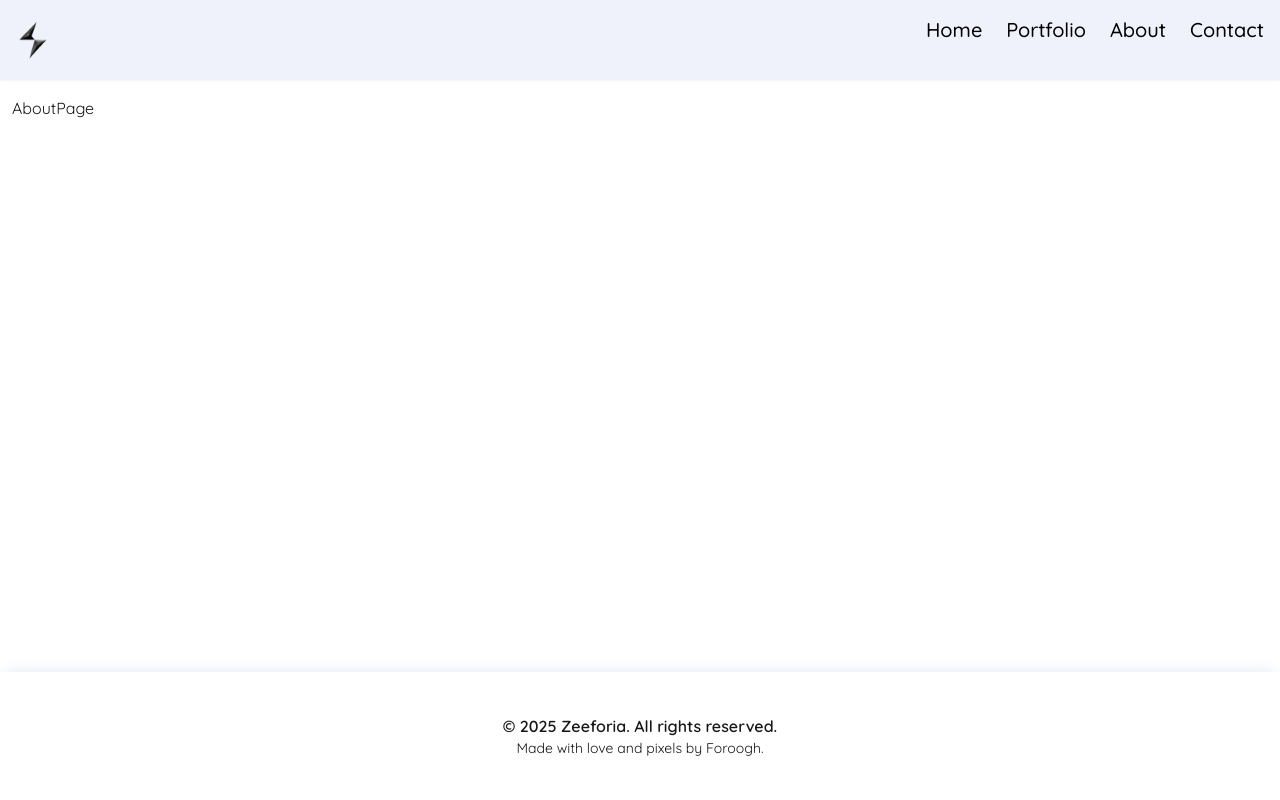
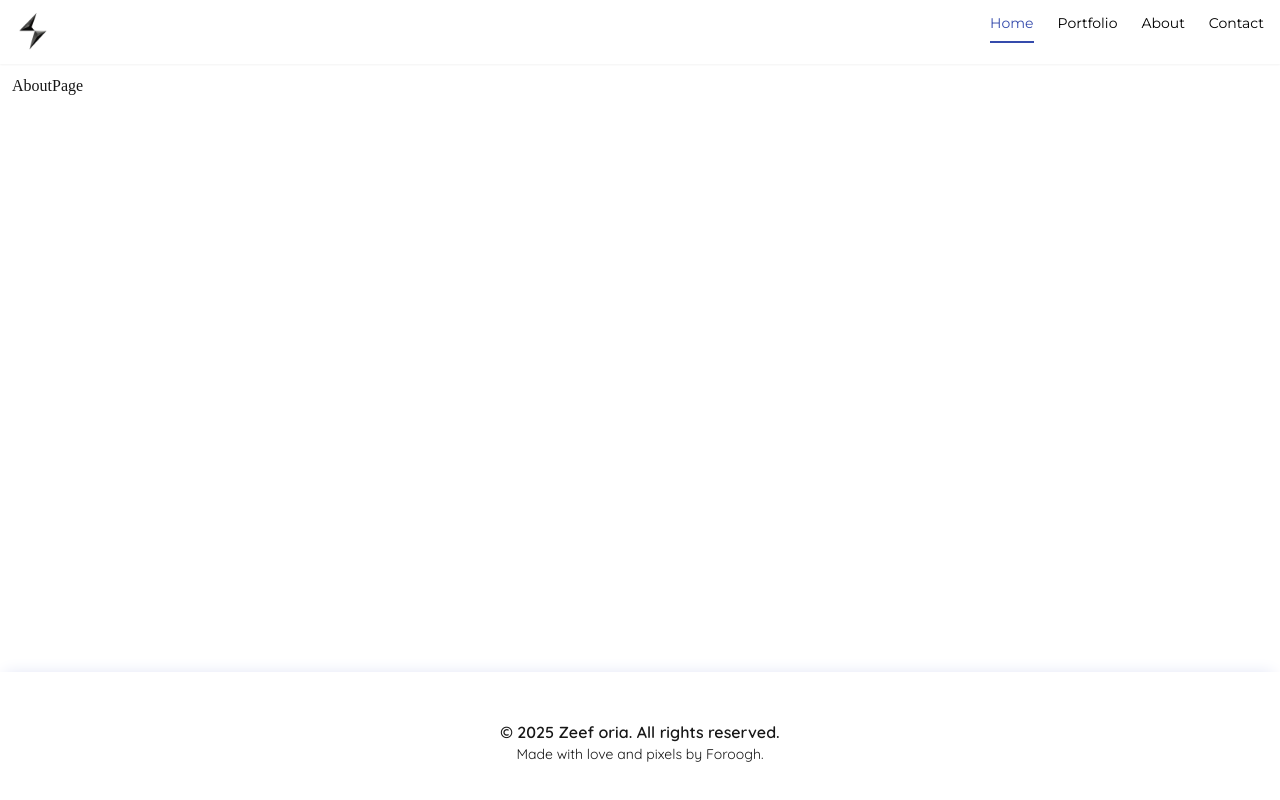
Before and after one commit to blacksheepIV/zeeforia, a Next.js app: page /about in a window 1280 px wide. Built offline with nearby package versions, Linux system fonts and the light colour scheme.

Commit message:
:lipstick: Homepage
update home page and header styles

```diff
--- a/app/about/page.tsx
+++ b/app/about/page.tsx
@@ -1,7 +1,7 @@
 import React from 'react'
 
 function AboutPage() {
-  return <div>AboutPage</div>
+  return <div className="container">AboutPage</div>
 }
 
 export default AboutPage
--- a/app/components/Footer/index.tsx
+++ b/app/components/Footer/index.tsx
@@ -8,10 +8,10 @@ function Footer() {
     setToday(currentDate)
   }, [])
   return (
-    <div className="absolute bottom-0 left-0 w-full h-32 py-4 px-6 flex flex-col justify-center items-center bg-white shadow-custom">
+    <div className="absolute bottom-0 left-0 w-full h-32 font-sans py-4 pb-1 px-6 flex flex-col justify-center items-center bg-white shadow-custom">
       {/* <div className="h-[0.5px] w-[50%] bg-fade-gradiant mb-3"></div> */}
       <p className="font-semibold">
-        © {today?.getFullYear()} Zeeforia. All rights reserved.
+        © {today?.getFullYear()} Zeef oria. All rights reserved.
       </p>
       <p className="text-sm">Made with love and pixels by Foroogh.</p>
     </div>
--- a/app/components/NavBar/index.tsx
+++ b/app/components/NavBar/index.tsx
@@ -1,25 +1,43 @@
+'use client'
 import Link from 'next/link'
 import Image from 'next/image'
-import React from 'react'
+import React, { useState } from 'react'
 import { navbarItems } from './constants'
+import { useRouter } from 'next/navigation'
+import clsx from 'clsx'
 
 function Navbar() {
+  const router = useRouter()
+  const [selectedIndex, setSelectedindex] = useState(0)
+
+  const navigateTo = (index: number, path: string) => {
+    setSelectedindex(index)
+    router.push(path)
+  }
   return (
     <nav>
-      <div className=" fixed top-0 left-0 h-20 z-10 bg-[#eef0fb] bg-opacity-90 flex w-full justify-between align-middle mx-auto p-4 pl-2 shadow-sm ">
-        <Link href={'/'} className="text-black font-bold text-4xl">
-          <Image src="/logo.png" alt="Logo" width={50} height={50} />
+      <div className=" fixed top-0 left-0 h-16 z-10 bg-white bg-opacity-90 flex w-full justify-between items-center mx-auto pr-4 pl-2 pb-2 shadow-sm ">
+        <Link href={'/'} className="hover:animate-rotate-y-180 pt-2">
+          <Image src="/logo.png" alt="Logo" width={50} height={40} />
         </Link>
-        <div className="menu ">
+        <div className="menu">
           <ul className="flex flex-row gap-6">
             {navbarItems.map((navItem, index) => (
-              <Link
-                href={navItem.path}
+              <div
+                onClick={() => navigateTo(index, navItem.path)}
                 key={`${index}-${navItem.title}`}
-                className="block text-black sm:text-xl font-medium rounded md:p-0 hover:text-delftBlue-400 cursor-pointer"
+                className={clsx(
+                  'font-montserrat text-sm font-medium pb-2 cursor-pointer',
+                  {
+                    'text-delftBlue-400 border-b-2 border-b-delftBlue-400':
+                      selectedIndex === index,
+                    'text-black hover:text-delftBlue-400':
+                      selectedIndex !== index,
+                  },
+                )}
               >
                 {navItem.title}
-              </Link>
+              </div>
             ))}
           </ul>
         </div>
--- a/app/contact/page.tsx
+++ b/app/contact/page.tsx
@@ -1,7 +1,7 @@
 import React from 'react'
 
 function ContactPage() {
-  return <div>ContactPage</div>
+  return <div className="container">ContactPage</div>
 }
 
 export default ContactPage
--- a/app/globals.css
+++ b/app/globals.css
@@ -19,3 +19,6 @@ body {
   background: var(--background);
   /* font-family: Arial, Helvetica, sans-serif; */
 }
+.container {
+  padding: 10px 12px;
+}
--- a/app/layout.tsx
+++ b/app/layout.tsx
@@ -1,19 +1,21 @@
 import type { Metadata } from 'next'
-import { Quicksand } from 'next/font/google'
+import { Quicksand, Montserrat } from 'next/font/google'
 import './globals.css'
 import Navbar from '@/app/components/NavBar'
 import Footer from '@/app/components/Footer'
 
 const quickSand = Quicksand({
-  variable: '--font-quick-sand',
+  variable: '--font-quicksand',
   subsets: ['latin'],
   display: 'swap',
 })
 
-// const geistMono = Geist_Mono({
-//   variable: '--font-geist-mono',
-//   subsets: ['latin'],
-// })
+const montserrat = Montserrat({
+  variable: '--font-montserrat',
+  subsets: ['latin'],
+  weight: ['400', '700'],
+  display: 'swap',
+})
 
 export const metadata: Metadata = {
   title: 'Zeef Oria: A Renaissance of Art and Resilience After 30 Years',
@@ -28,9 +30,11 @@ export default function RootLayout({
 }>) {
   return (
     <html lang="en">
-      <body className={`${quickSand.className} antialiased`}>
+      <body
+        className={`${quickSand.variable} ${montserrat.variable} antialiased`}
+      >
         <Navbar />
-        <div className="px-3 pt-24">{children}</div>
+        <div className="min-h-full pt-[64px] pb-[128px]">{children}</div>
         <Footer />
       </body>
     </html>
--- a/app/page.tsx
+++ b/app/page.tsx
@@ -1,7 +1,7 @@
 export default function Home() {
   return (
     <main className="flex min-h-full flex-col gap-8 ">
-      <h2>Home</h2>
+      <div className="bg-cover min-h-[800px] w-[100%] bg-[url('/cover.png')]"></div>
     </main>
   )
 }
--- a/app/portfolio/page.tsx
+++ b/app/portfolio/page.tsx
@@ -1,7 +1,7 @@
 import React from 'react'
 
 function PortfolioPage() {
-  return <div>PortfolioPage</div>
+  return <div className="container">PortfolioPage</div>
 }
 
 export default PortfolioPage
--- a/tailwind.config.ts
+++ b/tailwind.config.ts
@@ -76,11 +76,20 @@ export default {
         },
       },
       fontFamily: {
-        sans: ['var(--font-quicksand)', 'sans-serif'],
-        // mono: ['var(--font-roboto-mono)'],
+        sans: ['var(--font-quicksand)'],
+        montserrat: ['var(--font-montserrat)'],
       },
       boxShadow: {
         custom: `-1px -5px 15px -6px #E0E4F5`,
+      },
+
+      keyframes: {
+        rotateY: {
+          '100%': { transform: 'rotateY(180deg)' },
+        },
+      },
+      animation: {
+        'rotate-y-180': 'rotateY 1.2s linear',
       },
     },
   },
```
Also changed, not shown: package.json (+7 -6 lines), 2 other files (tests, documents, lock files or other folders).
